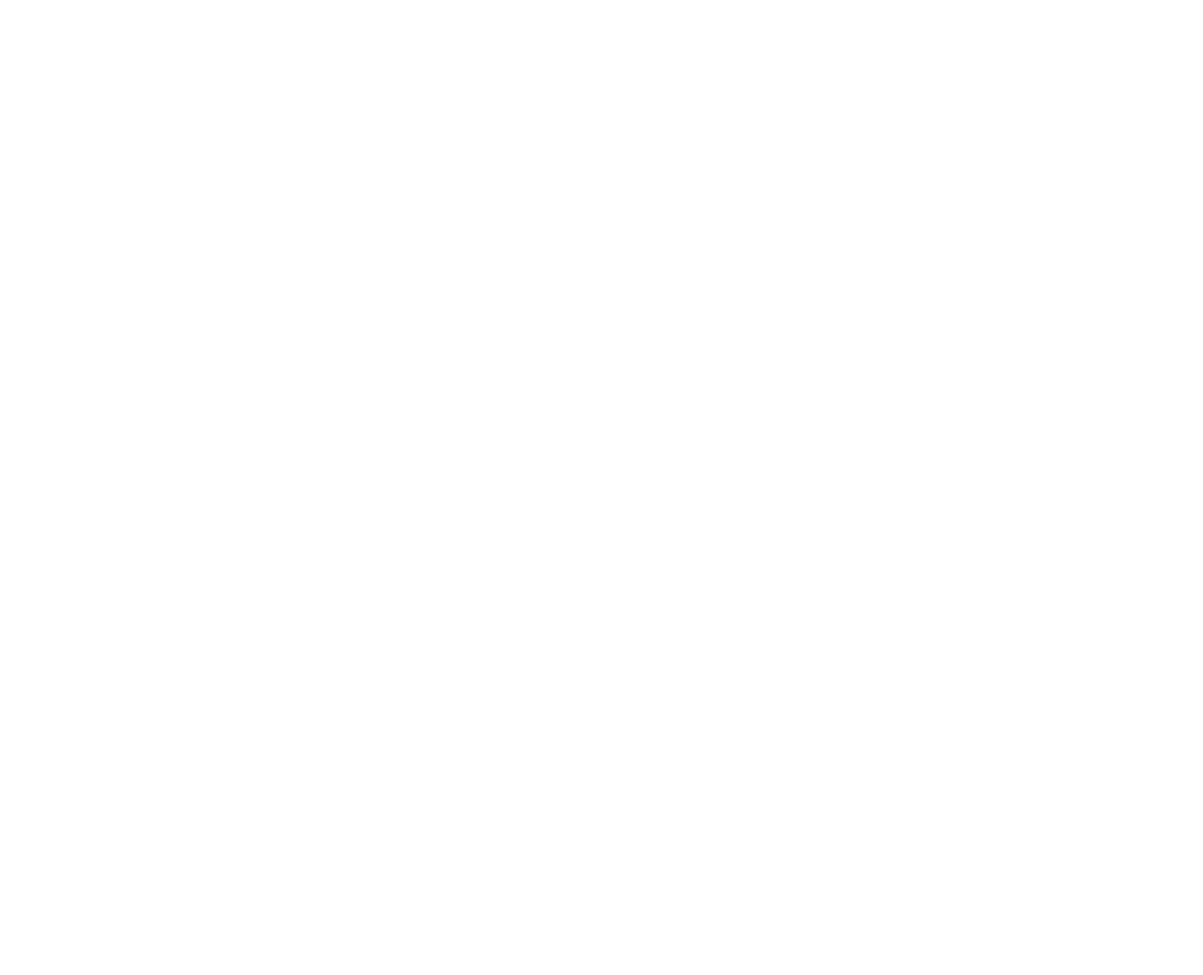
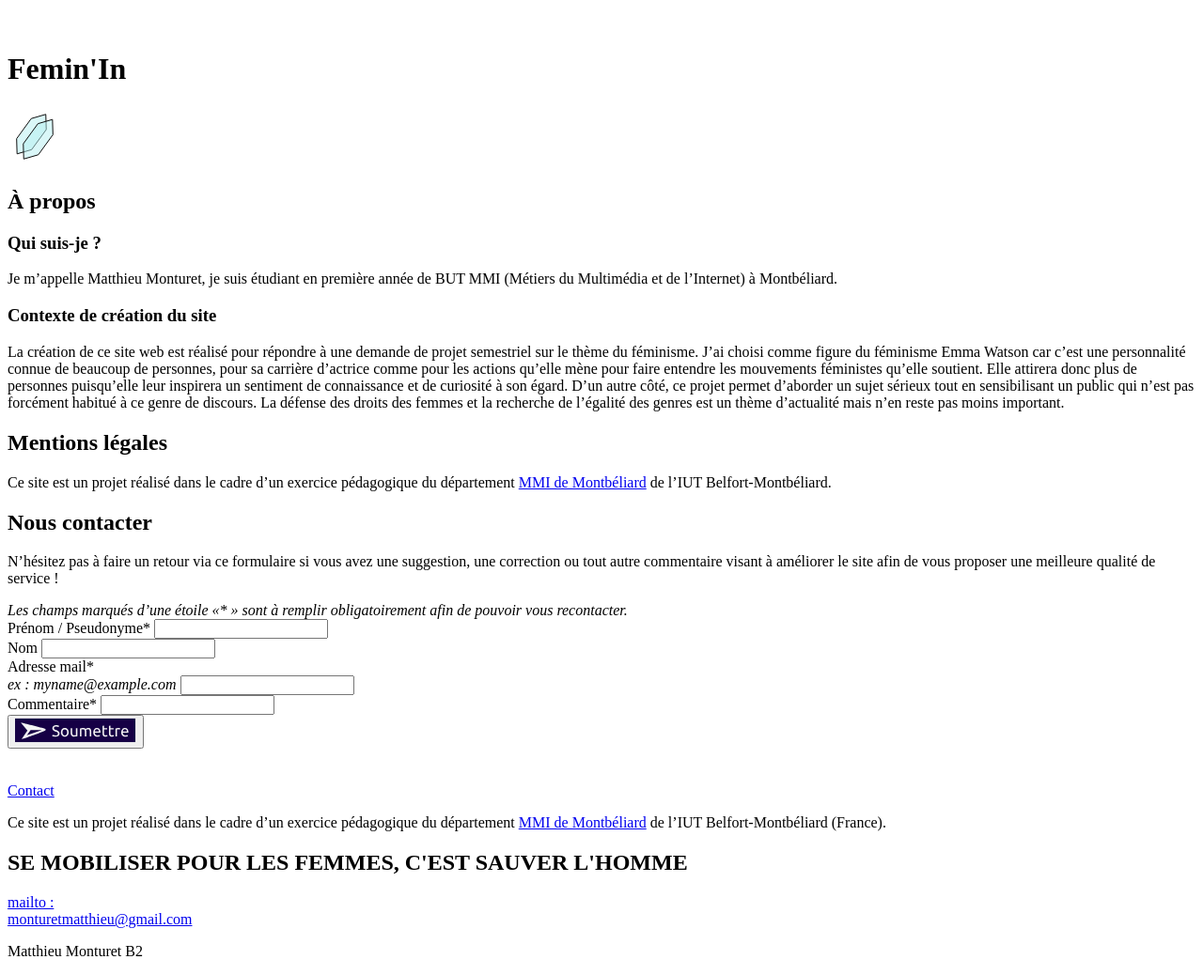
Before and after one commit to monturet-matthieu/Projet-S1, a plain HTML site: page contact.html in a window 1280 px wide. Shown: the whole page at 94% size. Before the commit the page ends 800 px from the top, so only its background shows below. Drawn offline with Linux system fonts and the light colour scheme.

Commit message:
HTML page contact terminé

```diff
--- a/contact.html
+++ b/contact.html
@@ -7,6 +7,97 @@
     <title>Femin'In - Contact</title>
 </head>
 <body>
+    <header>
+        <a href="menu.html">
+          <img src="assets/icons/menu.svg" alt="Icône du menu hamburger">
+        </a>
 
+        <h1><strong>Femin'In</strong></h1>
+
+        <a href="index.html">
+          <img src="assets/icons/logo.svg" alt="Logo du site">
+        </a>
+    </header>
+
+    <main>
+        <h2>À propos</h2>
+
+        <section>
+            <h3>Qui suis-je ?</h3>
+
+            <p>Je m’appelle Matthieu Monturet, je suis étudiant en première année de BUT MMI (Métiers du Multimédia et de l’Internet) à Montbéliard.</p>
+        </section>
+
+        <section>
+            <h3>Contexte de création du site</h3>
+
+            <p>La création de ce site web est réalisé pour répondre à une demande de projet semestriel sur le thème du féminisme. J’ai choisi comme figure du féminisme Emma Watson car c’est une personnalité connue de beaucoup de personnes, pour sa carrière d’actrice comme pour les actions qu’elle mène pour faire entendre les mouvements féministes qu’elle soutient. Elle attirera donc plus de personnes puisqu’elle leur inspirera un sentiment de connaissance et de curiosité à son égard. D’un autre côté, ce projet permet d’aborder un sujet sérieux tout en sensibilisant un public qui n’est pas forcément habitué à ce genre de discours. La défense des droits des femmes et la recherche de l’égalité des genres est un thème d’actualité mais n’en reste pas moins important.</p>
+        </section>
+
+        <h2>Mentions légales</h2>
+
+        <p>Ce site est un projet réalisé dans le cadre d’un exercice pédagogique du département <a href="http://mmimontbeliard.com/">MMI de Montbéliard</a> de l’IUT Belfort-Montbéliard.</p>
+
+        <h2>Nous contacter</h2>
+
+        <form method="get">
+            <section>
+                <p>N’hésitez pas à faire un retour via ce formulaire si vous avez une suggestion, une correction ou tout autre commentaire visant à améliorer le site afin de vous proposer une meilleure qualité de service !</p>
+                <em>Les champs marqués d’une étoile «* » sont à remplir obligatoirement afin de pouvoir vous recontacter.</em>
+            </section>
+
+            <section>
+                <label>Prénom / Pseudonyme*</label>
+                <input type="text">
+            </section>
+
+            <section>
+                <label>Nom</label>
+                <input type="text">
+            </section>
+
+            <section>
+                <label>
+                    Adresse mail*
+                    <br>
+                    <em>ex : myname@example.com</em>
+                </label>
+                <input type="text">
+            </section>
+
+            <section>
+                <label>Commentaire*</label>
+                <input type="text">
+            </section>
+
+            <section>
+                <button><img src="assets/icons/send_button.svg" alt="Bouton Soumettre"></button>
+            </section>
+        </form>
+    </main>
+
+    <footer>
+        <br>
+        <br>
+        <section>
+          <a href="contact.html">Contact</a>
+        </section>
+
+        <section>
+          <p>Ce site est un projet réalisé dans le cadre d’un exercice pédagogique du département <a href="http://mmimontbeliard.com">MMI de Montbéliard</a> de l’IUT Belfort-Montbéliard (France).</p>
+        </section>
+
+        <section>
+          <h1>SE MOBILISER POUR LES FEMMES, C'EST SAUVER L'HOMME</h1>
+        </section>
+
+        <section>
+          <a href="mailto:monturetmatthieu@gmail.com">mailto : <br> monturetmatthieu@gmail.com</a>
+        </section>
+
+        <section>
+          <p>Matthieu Monturet B2</p>
+        </section>
+    </footer>
 </body>
 </html>
```
Also changed, not shown: assets/icons/send_button.svg (added).
